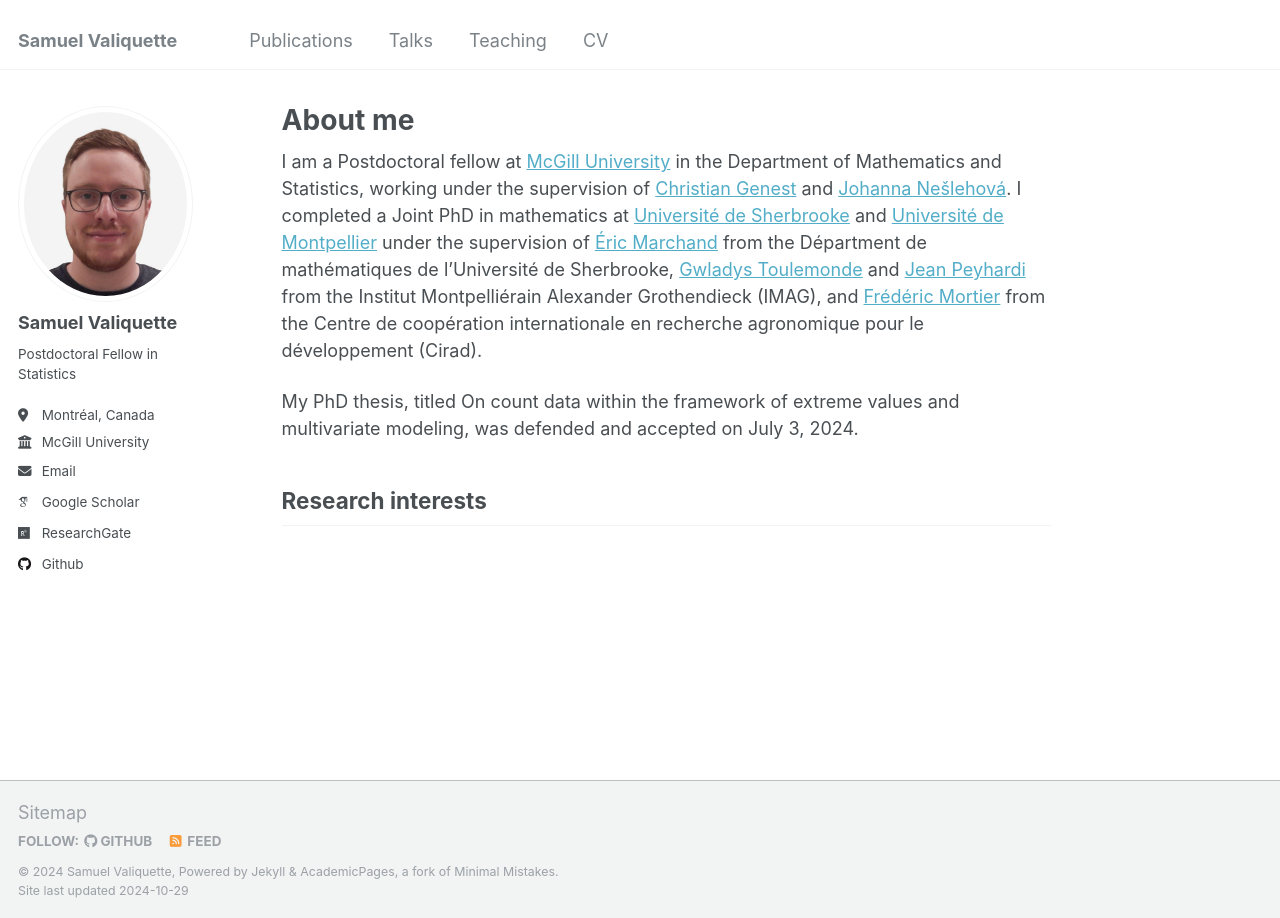
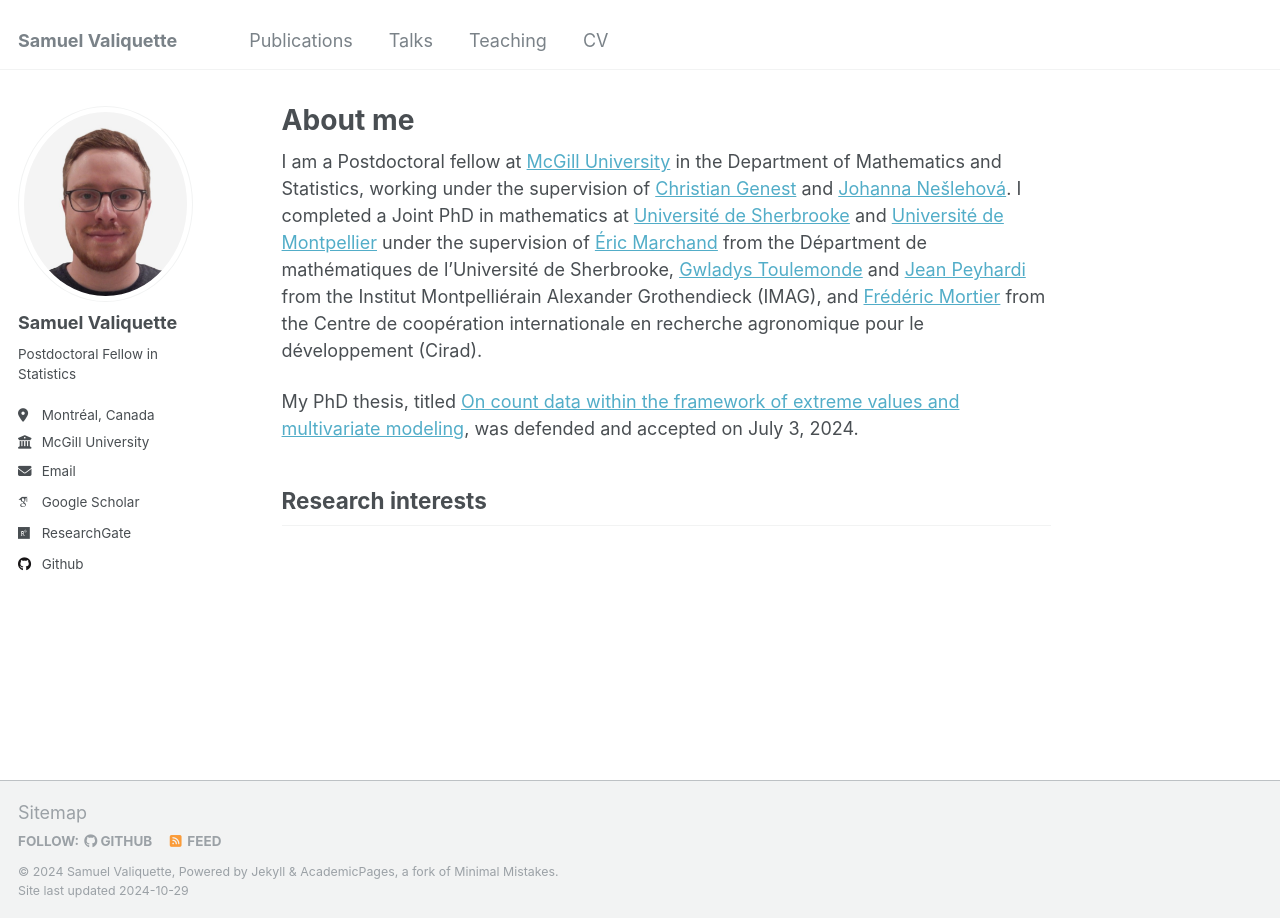
Before and after one commit to s-valiquette/s-valiquette.github.io, a Jekyll site: the page built from _pages/about.md, in a window 1280 px wide. Built offline with Jekyll 4.4.1, drawn with Linux system fonts in a browser that asks for light colours; some web fonts are replaced; part of the change alters nothing that is shown.

```diff
--- a/_pages/about.md
+++ b/_pages/about.md
@@ -9,7 +9,7 @@ redirect_from:
 
 I am a Postdoctoral fellow at [McGill University](https://www.mcgill.ca/mathstat/)  in the Department of Mathematics and Statistics, working under the supervision of [Christian Genest](https://www.math.mcgill.ca/cgenest/) and [Johanna Nešlehová](https://www.math.mcgill.ca/neslehova/). I completed a Joint PhD in mathematics at [Université de Sherbrooke](https://www.usherbrooke.ca/mathematiques/) and [Université de Montpellier](https://maths-fds.edu.umontpellier.fr/) under the supervision of [Éric Marchand](https://www.usherbrooke.ca/mathematiques/nous-joindre/personnel/corps-professoral/professeurs/eric-marchand) from the Départment de mathématiques de l'Université de Sherbrooke, [Gwladys Toulemonde](https://imag.umontpellier.fr/~toulemonde/) and [Jean Peyhardi](https://jeanpeyhardi.wixsite.com/my-site/copie-de-resume) from the Institut Montpelliérain Alexander Grothendieck (IMAG), and [Frédéric Mortier](https://agents.cirad.fr/frederic.mortier) from the Centre de coopération internationale en recherche agronomique pour le développement (Cirad).
 
-My PhD thesis, titled On count data within the framework of extreme values and multivariate modeling, was defended and accepted on July 3, 2024.
+My PhD thesis, titled [On count data within the framework of extreme values and multivariate modeling](http://s-valiquette.github.io/files/valiquette_samuel_PhD_2024.pdf), was defended and accepted on July 3, 2024.
 
 Research interests
 ------
```
